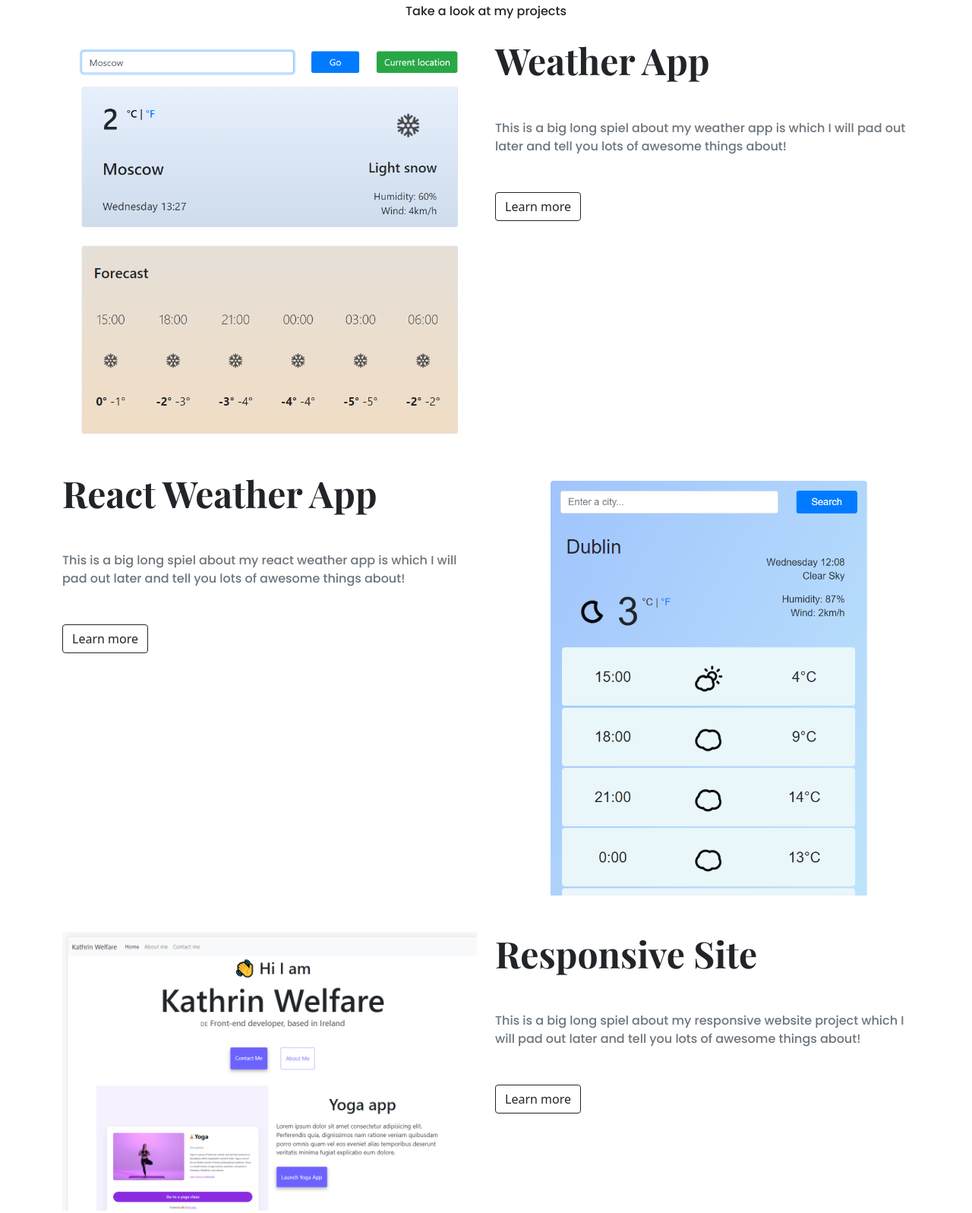
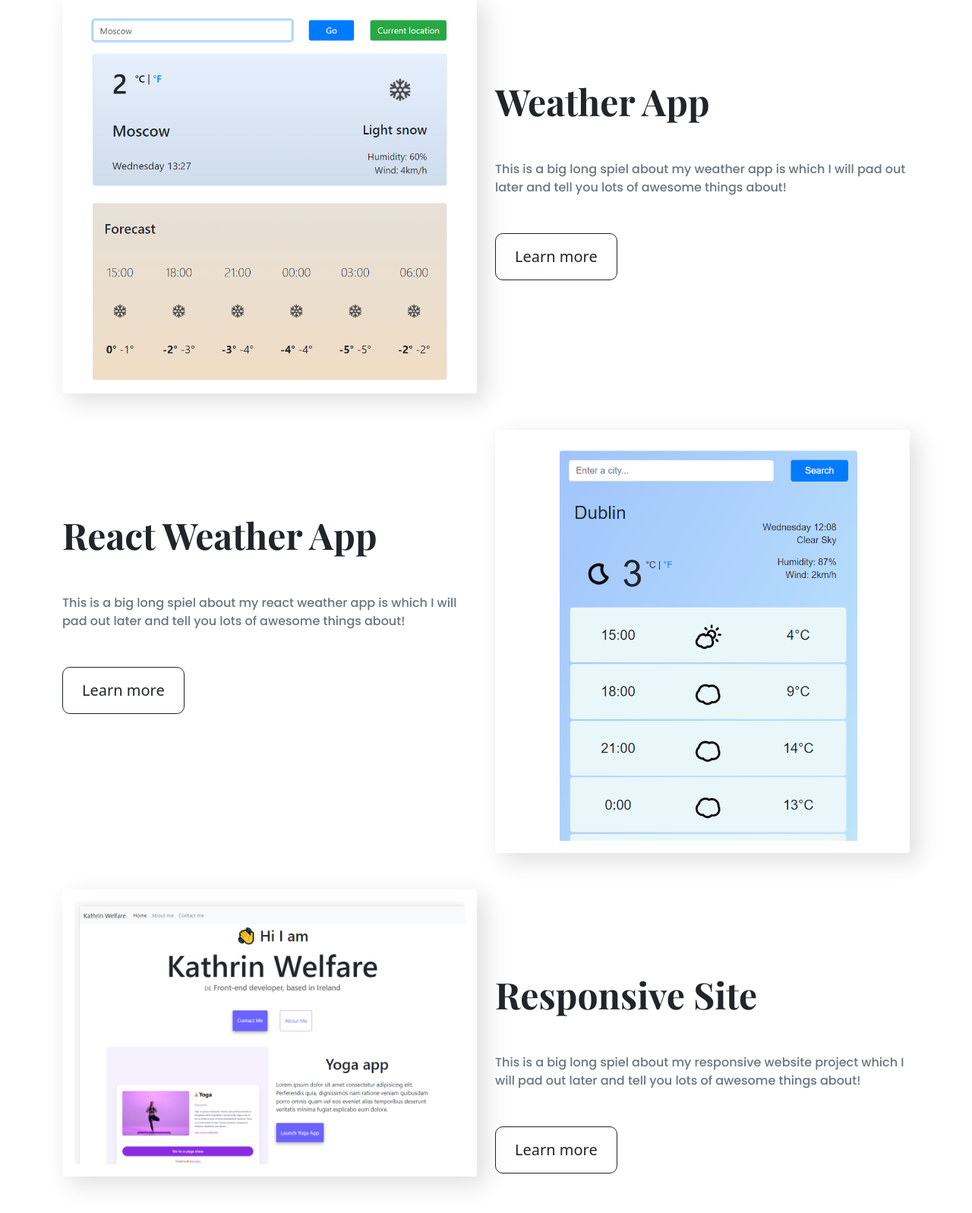
Before and after one commit to Kathrin-ddggxh/portfolia-project, a plain HTML site: page index.html in a window 1280 px wide. Shown: the part 635-2232 px from the top of the page at 76% size. Drawn offline with nearby package versions, Linux system fonts and the light colour scheme.

Commit message:
Changed style of buttons and images

```diff
--- a/index.html
+++ b/index.html
@@ -4,7 +4,6 @@
     <meta charset="UTF-8" />
     <meta http-equiv="X-UA-Compatible" content="IE=edge" />
     <meta name="viewport" content="width=device-width, initial-scale=1.0" />
-    <link rel="stylesheet" href="/styles/portfolio.css" />
     <link
       href="https://cdn.jsdelivr.net/npm/bootstrap@5.0.0-beta2/dist/css/bootstrap.min.css"
       rel="stylesheet"
@@ -25,6 +24,7 @@
       href="https://fonts.googleapis.com/css2?family=Playfair+Display:wght@700&family=Poppins:wght@300;500;700&display=swap"
       rel="stylesheet"
     />
+    <link rel="stylesheet" href="/styles/portfolio.css" />
     <title>Document</title>
   </head>
   <body>
@@ -32,7 +32,7 @@
       <h2>Hi I am</h2>
       <h1>Kathrin Welfare</h1>
       <h2>Front-end developer based in Ireland</h2>
-      <a href="#" title="Contact Kathrin" class="btn btn-outline-dark mt-5"
+      <a href="#" title="Contact Kathrin" class="btn btn-dark mt-5"
         >Contact me</a
       >
     </div>
@@ -40,7 +40,11 @@
     <div class="container">
       <div class="row mb-5">
         <div class="col d-none d-lg-block">
-          <img src="/images/weather.png" class="img-fluid" alt="weather app" />
+          <img
+            src="/images/weather.png"
+            class="img-fluid p-3"
+            alt="weather app"
+          />
         </div>
         <div class="col project-description">
           <h2 class="mb-5">Weather App</h2>
@@ -48,7 +52,12 @@
             This is a big long spiel about my weather app is which I will pad
             out later and tell you lots of awesome things about!
           </p>
-          <a href="#" class="btn btn-outline-dark">Learn more</a>
+          <a
+            href="https://cranky-hugle-209554.netlify.app/"
+            class="btn btn-outline-dark"
+            title="Vanilla JS Weather App"
+            >Learn more</a
+          >
         </div>
       </div>
       <div class="row mb-5">
@@ -58,12 +67,17 @@
             This is a big long spiel about my react weather app is which I will
             pad out later and tell you lots of awesome things about!
           </p>
-          <a href="#" class="btn btn-outline-dark">Learn more</a>
+          <a
+            href="https://frosty-jepsen-97d062.netlify.app/"
+            class="btn btn-outline-dark"
+            title="React Weather App"
+            >Learn more</a
+          >
         </div>
         <div class="col d-none d-lg-block">
           <img
             src="/images/weather-react.png"
-            class="img-fluid"
+            class="img-fluid p-3"
             alt="react weather app"
           />
         </div>
@@ -72,7 +86,7 @@
         <div class="col d-none d-lg-block">
           <img
             src="/images/responsive-site.png"
-            class="img-fluid"
+            class="img-fluid p-3"
             alt="responsive website"
           />
         </div>
@@ -82,7 +96,12 @@
             This is a big long spiel about my responsive website project which I
             will pad out later and tell you lots of awesome things about!
           </p>
-          <a href="#" class="btn btn-outline-dark">Learn more</a>
+          <a
+            href="https://frosty-panini-98266e.netlify.app/"
+            class="btn btn-outline-dark"
+            title="Basic responsive webpage"
+            >Learn more</a
+          >
         </div>
       </div>
     </div>
--- a/styles/portfolio.css
+++ b/styles/portfolio.css
@@ -1,7 +1,8 @@
 :root {
-  --branding-color: #daf8fd;
+  --branding-color: rgb(218, 248, 253);
   --primary-font-family: "Playfair Display", serif;
   --secondary-font-family: "Poppins", sans-serif;
+  --box-shadow: 10px 10px 30px 2px rgb(0 0 0 / 12%);
 }
 
 h1 {
@@ -14,10 +15,16 @@ p {
   font-family: var(--secondary-font-family);
 }
 
+img {
+  border-radius: 4px;
+
+  box-shadow: var(--box-shadow);
+}
+
 .hero {
   background-color: var(--branding-color);
   text-align: center;
-  padding: 140px;
+  padding: 100px;
 }
 
 .hero h1 {
@@ -30,14 +37,33 @@ p {
   margin-bottom: 32px;
 }
 
+.btn {
+  font-size: 20px;
+  padding: 15px 25px;
+  border-radius: 10px;
+}
+
+.btn-dark:hover {
+  color: var(--branding-color);
+}
+
+.project-description {
+  margin-top: 110px;
+}
+
 .project-description h2 {
   font-size: 48px;
   font-family: var(--primary-font-family);
 }
 
-@media (max-width: 960px) {
+@media (max-width: 600px) {
   .hero h1 {
-    font-size: 32px;
+    font-size: 36px;
+  }
+
+  .hero h2 {
+    font-size: 22px;
+    margin-bottom: 0;
   }
 
   .project-description {
```
